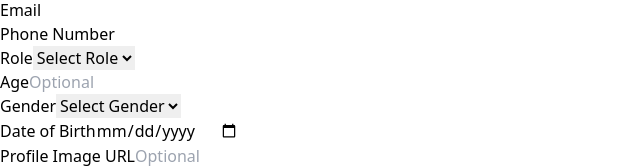
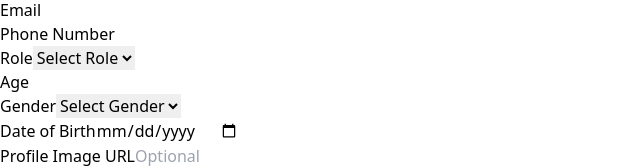
Before and after one commit to nejidevelops/hms-frontend, a React (Vite) app: page /signup in a window 1280 px wide. Shown: the part 200-368 px from the top of the page, without its empty margins (0-640 px from the left). Built offline with nearby package versions, Linux system fonts and the light colour scheme.

Commit message:
Improving on the sign up making age must required

```diff
--- a/src/components/Signup.jsx
+++ b/src/components/Signup.jsx
@@ -184,7 +184,7 @@ function Signup() {
             value={formData.age}
             onChange={handleChange}
             className="w-full mt-2 p-2 border rounded"
-            placeholder="Optional"
+            // placeholder="Optional"
           />
         </div>
         <div>
```
